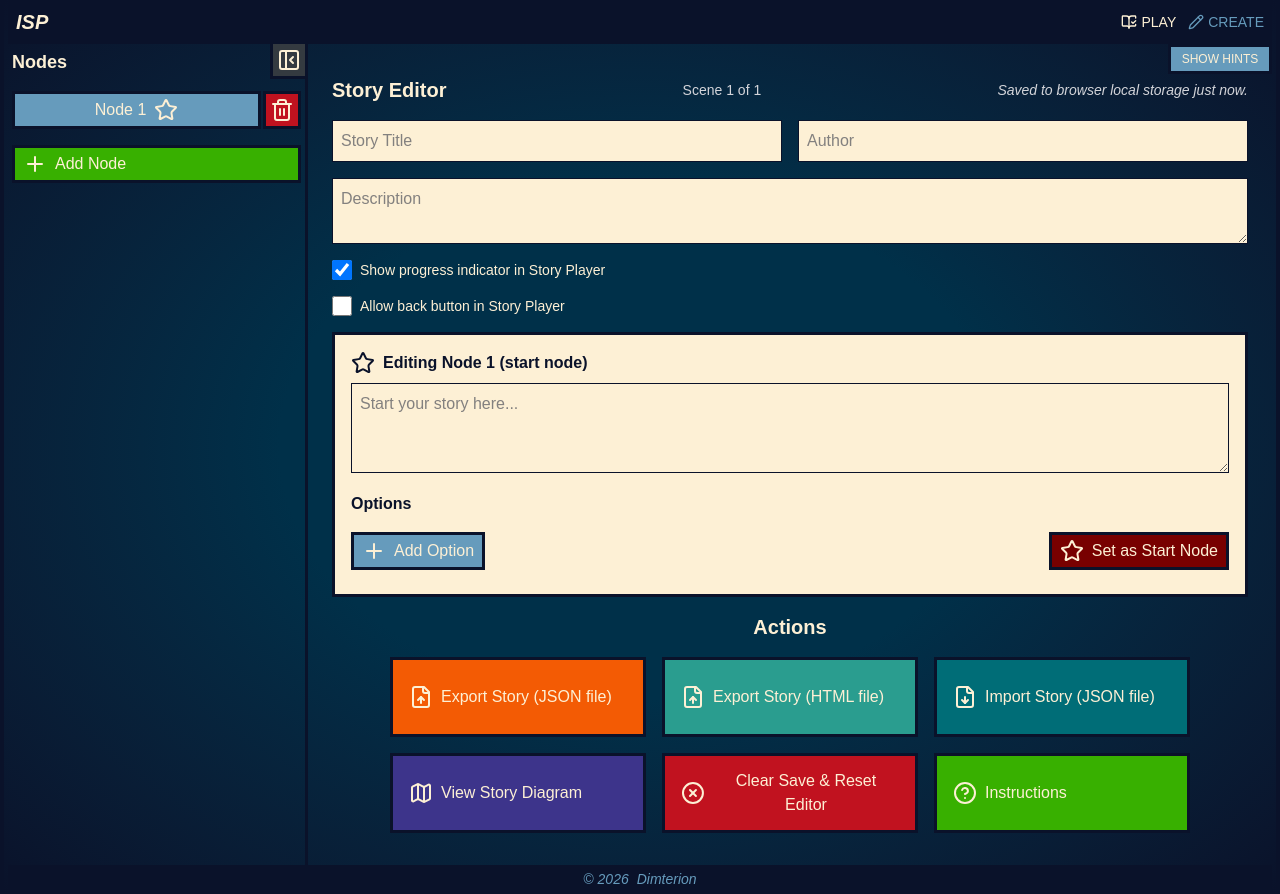
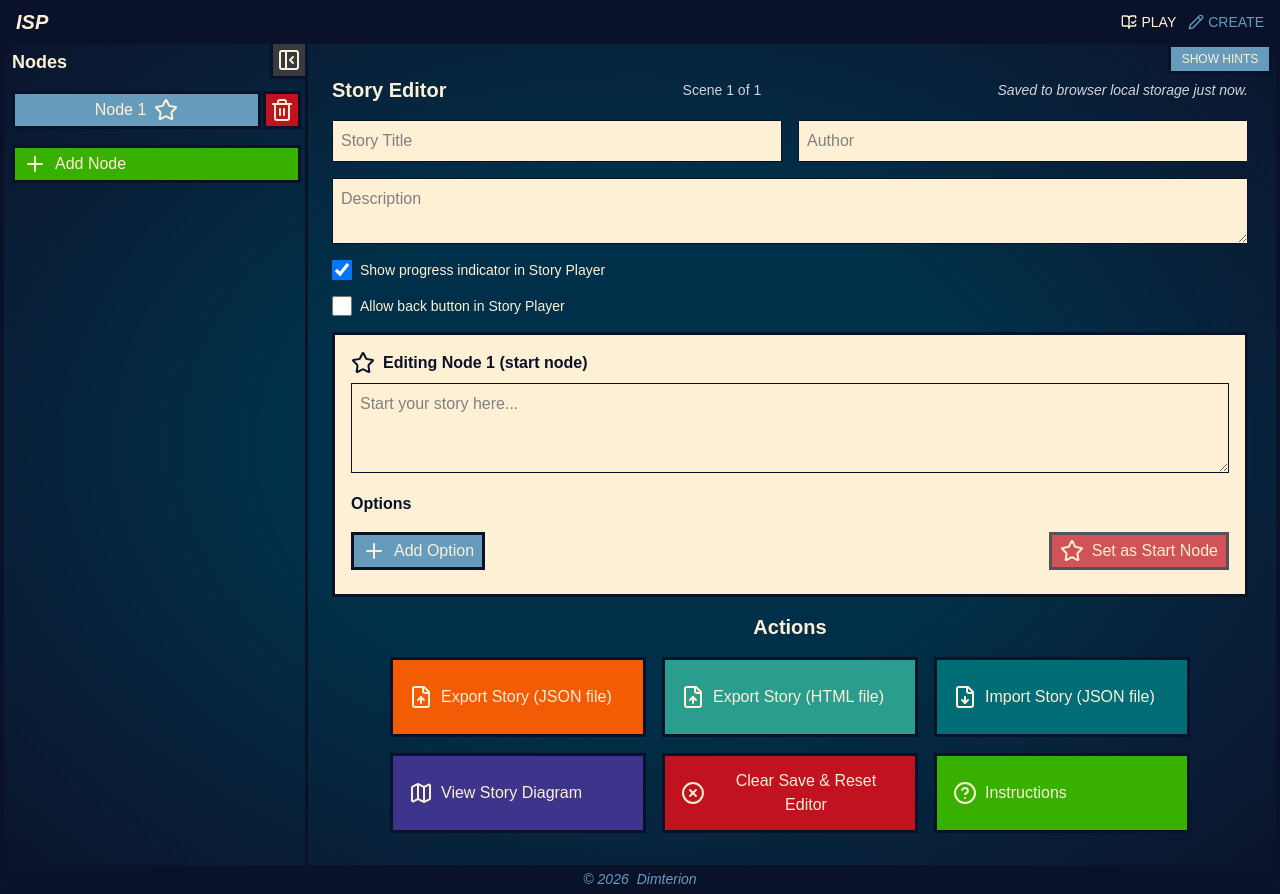
Before and after one commit to Dimterion/stories-platform, a React (Vite) app: page /story-editor in a window 1280 px wide. Built offline with nearby package versions, Linux system fonts and the light colour scheme; a web font is replaced by a local one.

Commit message:
minor btn effects adjustments for StoryEditor page

```diff
--- a/src/components/StoryEditor/MetadataForm.jsx
+++ b/src/components/StoryEditor/MetadataForm.jsx
@@ -41,11 +41,11 @@ export default function MetadataForm({
           id="showProgress"
           checked={showProgress}
           onChange={(e) => onChange.setShowProgress(e.target.checked)}
-          className="size-5 cursor-pointer"
+          className="size-5 cursor-pointer hover:opacity-70"
         />
         <label
           htmlFor="showProgress"
-          className="text-softWhite cursor-pointer text-sm"
+          className="text-softWhite cursor-pointer text-sm hover:opacity-70"
         >
           Show progress indicator in Story Player
         </label>
@@ -56,11 +56,11 @@ export default function MetadataForm({
           id="allowBackNavigation"
           checked={allowBackNavigation}
           onChange={(e) => onChange.setAllowBackNavigation(e.target.checked)}
-          className="size-5 cursor-pointer"
+          className="size-5 cursor-pointer hover:opacity-70"
         />
         <label
           htmlFor="allowBackNavigation"
-          className="text-softWhite cursor-pointer text-sm"
+          className="text-softWhite cursor-pointer text-sm hover:opacity-70"
         >
           Allow back button in Story Player
         </label>
--- a/src/components/StoryEditor/NodeEditor.jsx
+++ b/src/components/StoryEditor/NodeEditor.jsx
@@ -95,10 +95,10 @@ export default function NodeEditor({
         <button
           onClick={() => onSetAsStart(selectedNode)}
           disabled={selectedNode === start}
-          className={`border-darkBlue my-2 inline-flex w-full items-center gap-2 border-3 px-1 py-1 text-sm sm:w-fit sm:gap-2 sm:px-2 sm:text-base ${
+          className={`border-darkBlue text-softWhite bg-baseRed my-2 inline-flex w-full items-center gap-2 border-3 px-1 py-1 text-sm sm:w-fit sm:gap-2 sm:px-2 sm:text-base ${
             selectedNode === start
-              ? "text-softWhite bg-darkRed"
-              : "bg-baseRed text-softWhite hover:bg-lightRed cursor-pointer transition-all duration-300 active:scale-95"
+              ? "opacity-70"
+              : "hover:bg-lightRed cursor-pointer transition-all duration-300 active:scale-95"
           }`}
         >
           <Star /> Set as Start Node
```
